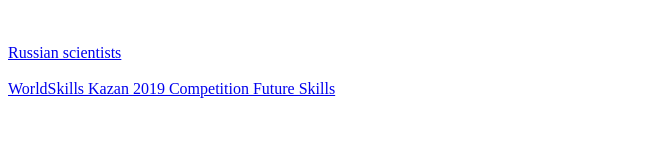
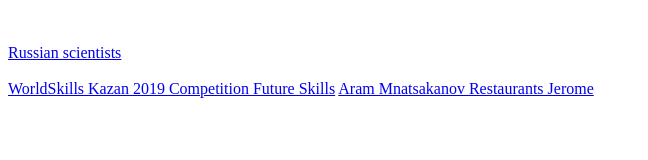
Before and after one commit to rumyantsevgt/rumyantsevgt.github.io, a plain HTML site: page Index.html in a window 1280 px wide. Shown: the whole page, without its empty margins (0-648 px from the left). Drawn offline with Linux system fonts and the light colour scheme.

Commit message:
Update Index.html

```diff
--- a/Index.html
+++ b/Index.html
@@ -3,3 +3,6 @@
 <a href="https://youtu.be/Poc6v2w7WK0">Russian scientists</a>
 <br><br>
 <a href="https://youtu.be/i44Z_t6EFX8">WorldSkills Kazan 2019 Competition Future Skills</a>
+
+<a href="https://www.youtube.com/watch?v=DpXuaKkAOnA">
+Aram Mnatsakanov Restaurants Jerome</a>
```
